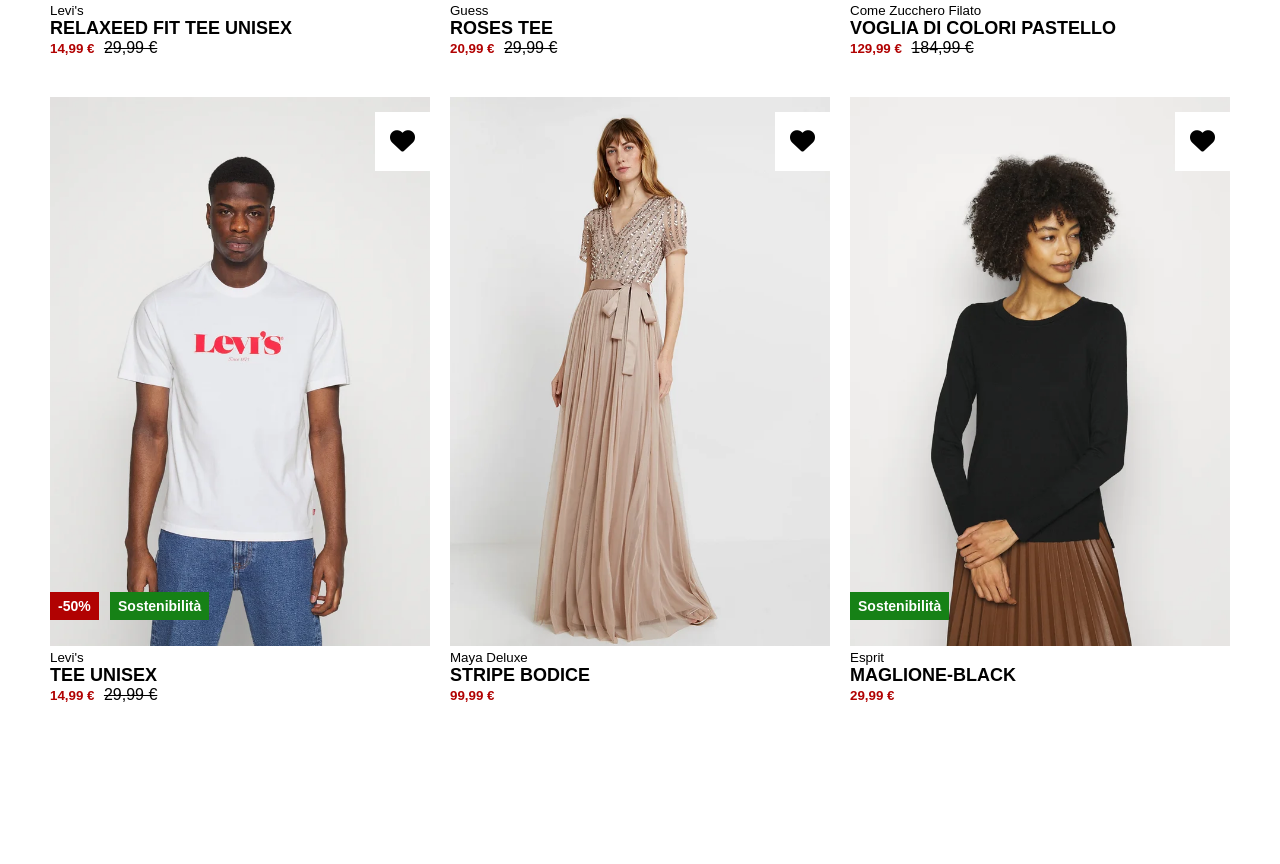
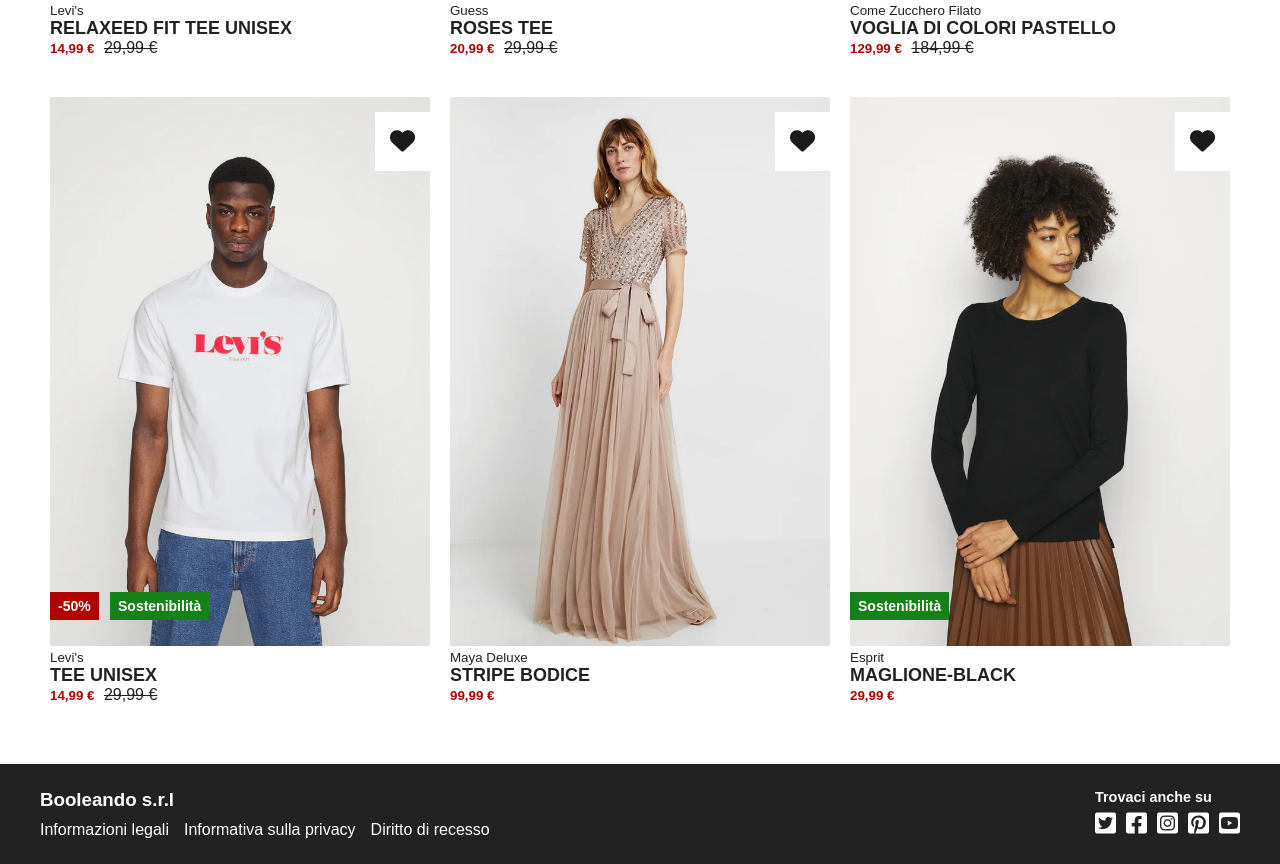
Before and after one commit to antonioferrigno28/html-css-boolando, a plain HTML site: page index.html in a window 1280 px wide. Shown: the part 670-1534 px from the top of the page. Before the commit the page ends 1394 px from the top, so only its background shows below. Drawn offline with Linux system fonts and the light colour scheme.

Commit message:
Added footer, fixed color black-> (#222)

```diff
--- a/css/style.css
+++ b/css/style.css
@@ -6,6 +6,11 @@
 }
 
 /* utils */
+
+ul {
+  display: flex;
+  gap: 15px;
+}
 
 li {
   list-style-type: none;
@@ -33,10 +38,6 @@ header .container {
   display: flex;
   justify-content: center;
   align-items: center;
-}
-header ul {
-  display: flex;
-  gap: 15px;
 }
 
 header .container .header-links,
@@ -75,6 +76,7 @@ header .header-bar {
 /* main */
 main {
   padding: 100px 0 0 0;
+  color: #222;
 }
 
 main h2 {
@@ -90,6 +92,7 @@ main .content-shop {
   display: flex;
   flex-wrap: wrap;
   justify-content: center;
+  margin-bottom: 40px;
 }
 main .content-shop .card {
   margin: 20px 10px;
@@ -158,7 +161,7 @@ main .card .card-content-img {
 }
 
 .content-shop .add-to-wishlist a {
-  color: black;
+  color: #1b1b1b;
   font-size: 25px;
 }
 
@@ -179,6 +182,46 @@ main .card .card-content-img {
   opacity: 0;
 }
 
+/* footer */
+
+.footer-bar {
+  height: 100px;
+  background-color: #222;
+  color: white;
+  padding: 15px 0;
+}
+
+.footer-bar > .container {
+  display: flex;
+  justify-content: space-between;
+  align-items: center;
+  height: 100%;
+}
+
+footer a {
+  font-weight: normal;
+}
+
+footer h3 {
+  margin-bottom: 10px;
+}
+
+footer h4 {
+  font-size: 0.9rem;
+  margin-bottom: 5px;
+}
+
+.footer-right-side {
+  text-align: left;
+}
+
+.footer-right-side a {
+  font-size: 24px;
+}
+
+.footer-right-side ul {
+  gap: 10px;
+}
 /* bonus 1 wishlist hover (heart) */
 
 .add-to-wishlist a:hover {
--- a/index.html
+++ b/index.html
@@ -162,6 +162,45 @@
           </div>
         </div>
       </div>
+
+      <!-- footer -->
+      <footer class="footer-bar">
+        <div class="container">
+          <div class="footer-left-side">
+            <h3>Booleando s.r.l</h3>
+            <nav class="footer-links">
+              <ul>
+                <li><a href="#">Informazioni legali</a></li>
+                <li><a href="#">Informativa sulla privacy</a></li>
+                <li><a href="#">Diritto di recesso</a></li>
+              </ul>
+            </nav>
+          </div>
+
+          <div class="footer-right-side">
+            <h4>Trovaci anche su</h4>
+            <nav class="footer-links">
+              <ul>
+                <li>
+                  <a href="#"><i class="fa-brands fa-square-twitter"></i></a>
+                </li>
+                <li>
+                  <a href="#"><i class="fa-brands fa-square-facebook"></i></a>
+                </li>
+                <li>
+                  <a href="#"><i class="fa-brands fa-square-instagram"></i></a>
+                </li>
+                <li>
+                  <a href="#"><i class="fa-brands fa-square-pinterest"></i></a>
+                </li>
+                <li>
+                  <a href="#"><i class="fa-brands fa-square-youtube"></i></a>
+                </li>
+              </ul>
+            </nav>
+          </div>
+        </div>
+      </footer>
     </main>
   </body>
 </html>
```
